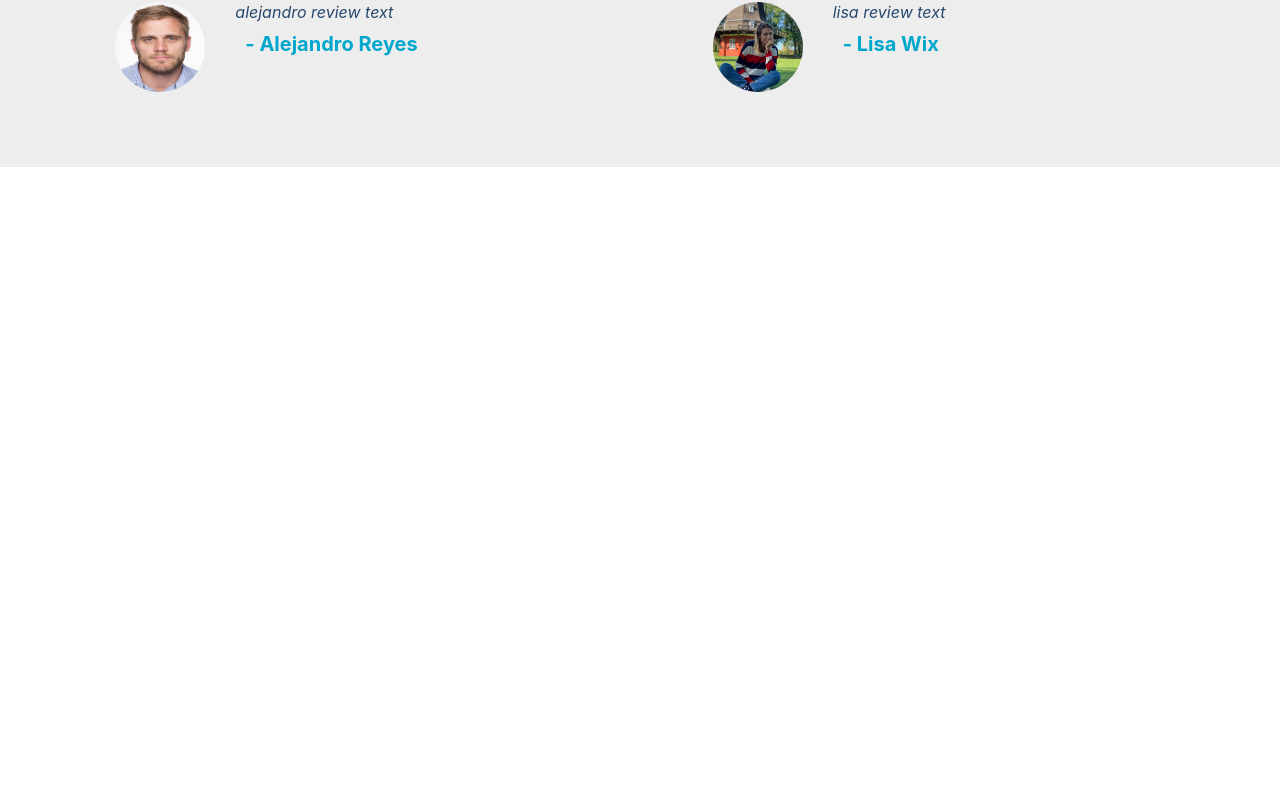
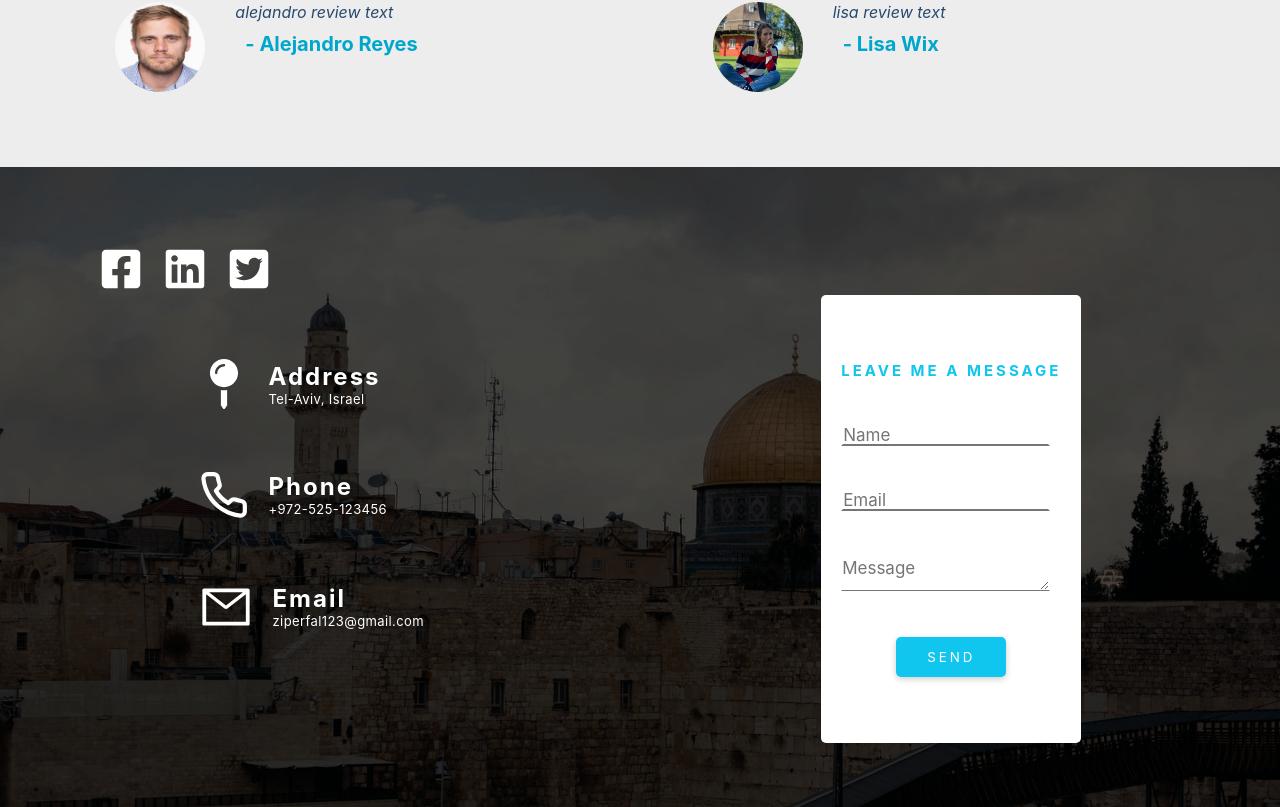
Before and after one commit to ziperfal123/itai-website-react, a React (Create React App) app: page / in a window 1280 px wide. Shown: the part 2330-3137 px from the top of the page. Before the commit the page ends 2497 px from the top, so only its background shows below. Built offline with nearby package versions, Linux system fonts and the light colour scheme.

Commit message:
integration

```diff
--- a/src/App.jsx
+++ b/src/App.jsx
@@ -4,6 +4,7 @@ import HeroSection from './components/Hero';
 import AboutSection from './components/AboutSection';
 import ServicesSection from './components/ServicesSection';
 import ReviewsSection from './components/ReviewsSection';
+import ContactSection from './components/ContactSection';
 
 function App() {
   return (
@@ -14,7 +15,7 @@ function App() {
       <AboutSection />
       {/* <CommonTripsSection /> */}
       <ReviewsSection />
-      {/* <ContactSection /> */}
+      <ContactSection />
     </div>
   );
 }
--- a/src/components/ContactSection/ContactSection.jsx
+++ b/src/components/ContactSection/ContactSection.jsx
@@ -2,7 +2,6 @@ import React from 'react';
 import { FiPhone } from 'react-icons/fi';
 import { FaMapPin } from 'react-icons/fa';
 import { AiOutlineMail } from 'react-icons/ai';
-import { withTrans } from '../../i18n/withTrans';
 import SocialNetworkHeader from '../SocialNetworkHeader';
 import ContactForm from '../contactForm';
 
@@ -49,4 +48,4 @@ const ContactSection = () => {
   );
 };
 
-export default withTrans(ContactSection);
+export default ContactSection;
--- a/src/components/Nav/nav.css
+++ b/src/components/Nav/nav.css
@@ -35,7 +35,7 @@
 }
 
 .navigation > ul > a.link:not(:first-of-type) {
-  margin-left: 24px;
+  margin-left: 2.4rem;
 }
 
 .navigation > ul > a.link::first-letter {
--- a/src/components/SocialNetworkHeader/SocialNetworkHeader.jsx
+++ b/src/components/SocialNetworkHeader/SocialNetworkHeader.jsx
@@ -1,13 +1,13 @@
 import React from 'react';
-import TwitterIcon from '../../assets/svg/twitter.inline.svg';
-import FacebookIcon from '../../assets/svg/facebook.inline.svg';
-import LinkedinIcon from '../../assets/svg/linkedin.inline.svg';
+// import TwitterIcon from '../../assets/svg/twitter.inline.svg';
+// import FacebookIcon from '../../assets/svg/facebook.inline.svg';
+// import ReactComponent from '../../assets/svg/linkedin.inline.svg';
+import SocialNetworkIcons from '../SocialNetworkIcons';
 
+// eslint-disable-next-line no-unused-vars,react/prop-types
 const SocialNetworkHeader = ({ horizontallyCentered }) => (
   <div className="social-network-header">
-    <a target="_blank"><TwitterIcon /></a>
-    <a target="_blank"><FacebookIcon /></a>
-    <a target="_blank"><LinkedinIcon /></a>
+    <SocialNetworkIcons />
   </div>
 );
 
--- a/src/components/SocialNetworkHeader/socialNetworkHeader.css
+++ b/src/components/SocialNetworkHeader/socialNetworkHeader.css
@@ -25,9 +25,10 @@
 }
 
 .social-network-header svg {
+  font-size: 4.4rem;
   cursor: pointer;
 }
-.social-network-header svg * {
+.social-network-header svg:not(:hover) * {
   fill: white;
 }
 
--- a/src/components/SocialNetworkIcons/socialNetworkIcons.css
+++ b/src/components/SocialNetworkIcons/socialNetworkIcons.css
@@ -3,7 +3,7 @@
 ************************/
 ul.social-network-icons {
   --list-items-margin-right: calc(var(--default-space) * 2);
-  --list-items-size: 32px;
+  --list-items-size: 3.2rem;
   --facebook-icon-color: #1877f2;
   --linkedin-icon-color: #007bb5;
   --twitter-icon-color: #1da1f2;
--- a/src/components/contactForm/contactForm.jsx
+++ b/src/components/contactForm/contactForm.jsx
@@ -1,19 +1,18 @@
 import React from 'react';
 import { Input } from 'antd';
 import Button from '../Button';
-import { withTrans } from '../../i18n/withTrans';
 
-const contactForm = ({ t }) => {
+const contactForm = () => {
   console.log('contactForm');
   return (
     <div className="contact-form">
       <h2 className="header">leave me a message</h2>
-      <Input placeholder={t('name')} />
-      <Input placeholder={t('email')} />
-      <Input.TextArea placeholder={t('message')} rows={2} />
+      <Input placeholder="name" />
+      <Input placeholder="email" />
+      <Input.TextArea placeholder="message" rows={2} />
       <Button>send</Button>
     </div>
   );
 };
 
-export default withTrans(contactForm);
+export default contactForm;
```
Also changed, not shown: 1 other file (tests, documents, lock files or other folders).
